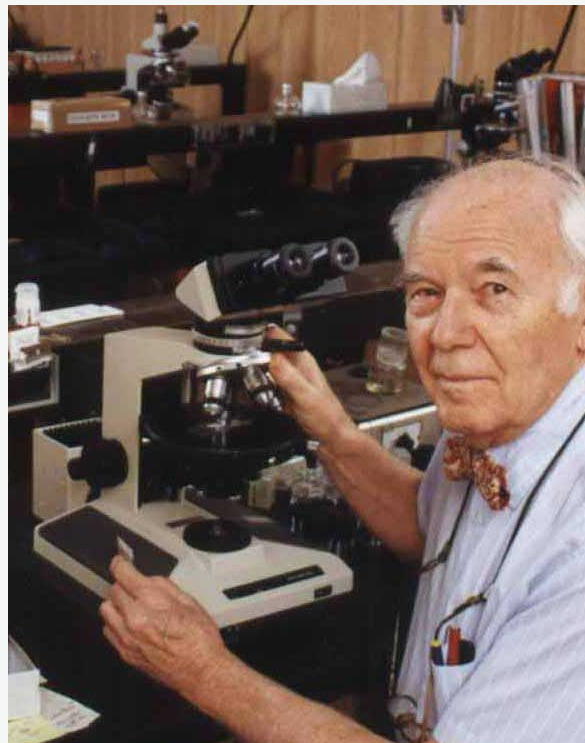
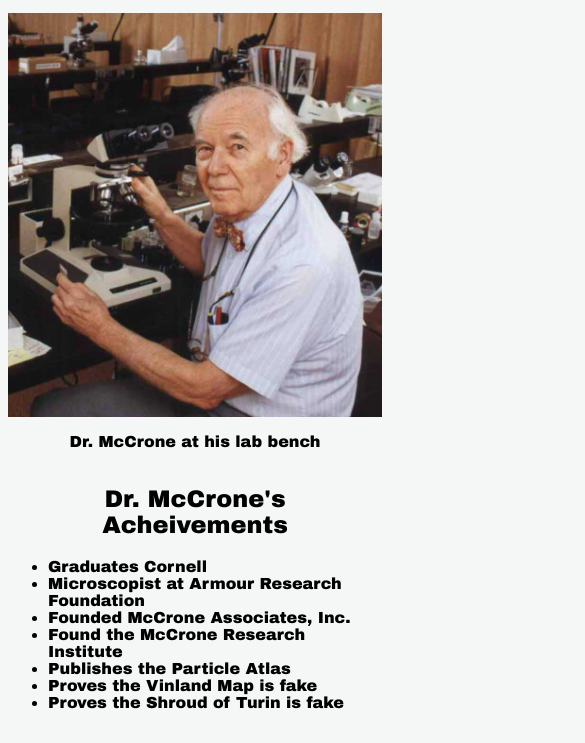
Before and after one commit to jdubs923/tribute-page, a plain HTML site: page index.html in a window 390 px wide. Shown: the part 106-849 px from the top of the page, 585 px wide, since content can reach past the window. Drawn offline with Linux system fonts and the light colour scheme.

Commit message:
Makes image responsive and corrects alignment

```diff
--- a/style.css
+++ b/style.css
@@ -1,5 +1,17 @@
 #main {
     font-family: "Arial Black", Gadget, sans-serif;
     background-color: #f5f7f7;
+    display: flex;
+    flex-direction: column;
+    align-items: center;
+}
+
+.title, #img-div, #list-title, h3 {
     text-align: center;
 }
+
+#image {
+    display: block;
+    max-width: 100%;
+    height: auto;
+}
```
